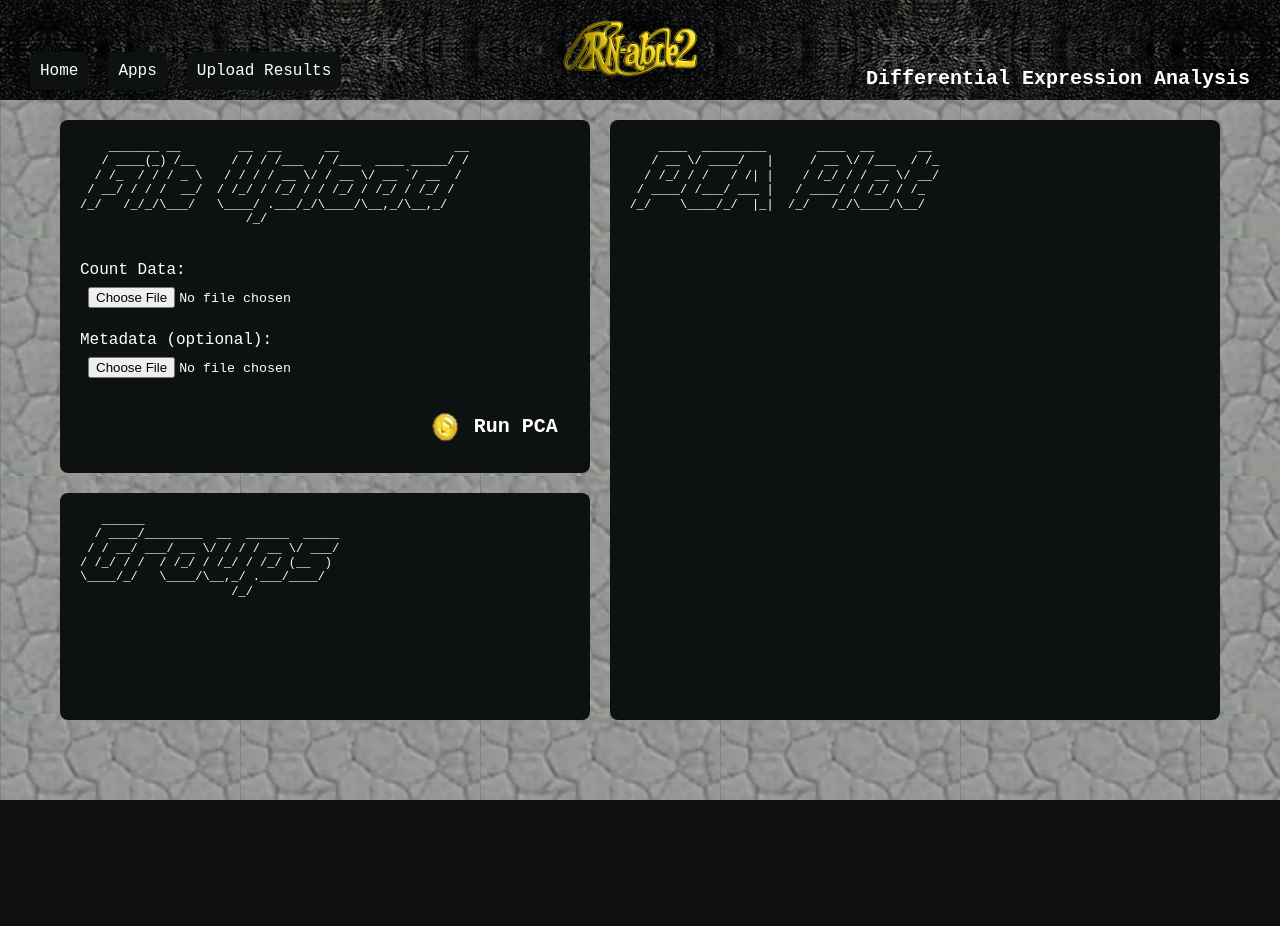
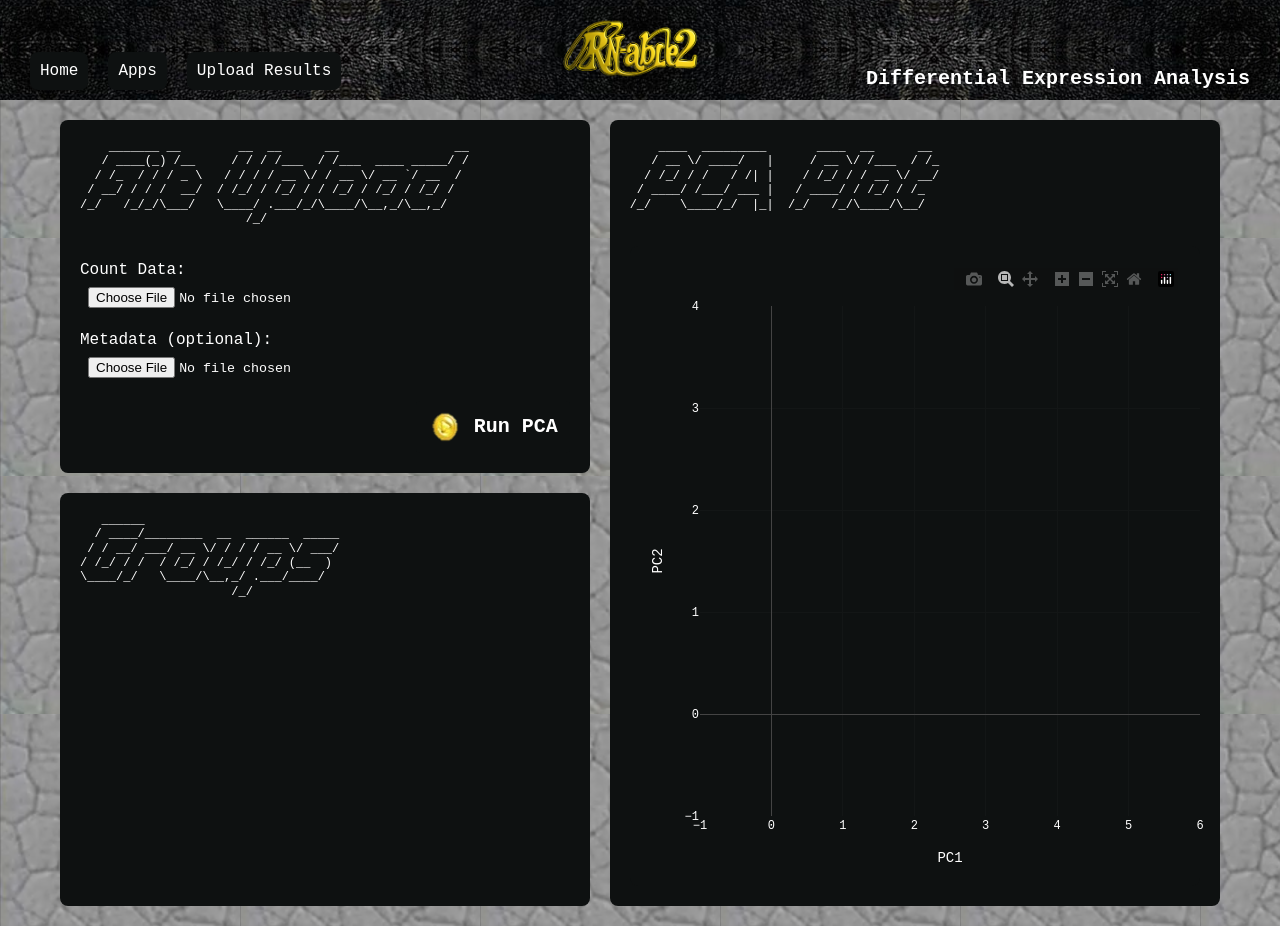
Before and after one commit to rbednarek/rn-able-2, a Django app: template rnable_2/de_analysis/templates/de_analysis/analysis.html in a window 1280 px wide. Before the commit the page ends 800 px from the top, so only its background shows below. Run offline with Django 5.2, Linux system fonts and the light colour scheme; the template is opened without the code that fills it, so the values that code supplies are empty; some libraries are stand-ins or nearby versions.

Commit message:
empty plot added

```diff
--- a/rnable_2/de_analysis/templates/de_analysis/analysis.html
+++ b/rnable_2/de_analysis/templates/de_analysis/analysis.html
@@ -50,6 +50,7 @@
  / ____/ /___/ ___ |   / ____/ / /_/ / /_
 /_/    \____/_/  |_|  /_/   /_/\____/\__/
             </pre>
+            <div id="scatter-plot" class="plot-container"></div>
         </div>
         <div class="groups-container">
             <pre class="ascii-title-small">
@@ -67,7 +68,7 @@
 
 {% block extra_js %}
 <!-- Plotly.js -->
-<script src="https://cdn.plot.ly/plotly-2.26.0.min.js"></script>
+<script src="https://cdn.plot.ly/plotly-latest.min.js"></script>
 
 <script>
 document.addEventListener("DOMContentLoaded", function() {
@@ -90,4 +91,34 @@ document.addEventListener("DOMContentLoaded", function() {
     setupUpload("metadata-upload-trigger", "metadata-file", "metadata-file-name");
 });
 </script>
+
+
+<script>
+    document.addEventListener("DOMContentLoaded", function() {
+        var plotDiv = document.getElementById('scatter-plot');
+        var trace = {
+            x: [],  // empty
+            y: [],  // empty
+            mode: 'markers',
+            type: 'scatter',
+            marker: { size: 10, color: 'blue' }
+        };
+
+        var data = [trace];
+
+        var layout = {
+            xaxis: { title: 'PC1' },
+            yaxis: { title: 'PC2' },
+            margin: { t: 40, l: 50, r: 20, b: 50 },
+            paper_bgcolor: '#0e1111',
+            plot_bgcolor: '#0e1111',
+            font: { color: '#fff', family: 'Courier New, monospace' }
+        };
+
+        Plotly.newPlot('scatter-plot', data, layout, {responsive: true});
+        window.addEventListener('resize', function() {
+        Plotly.Plots.resize(plotDiv);
+    });
+    });
+</script>
 {% endblock %}
--- a/rnable_2/static/css/main.css
+++ b/rnable_2/static/css/main.css
@@ -438,7 +438,6 @@ body {
     color: white;
     font-family: 'Courier New', Courier, monospace;
     height: calc(100% - <upload-container-height> - 20px);
-    /* optionally set min-height if you want to match plot container minus upload */
 }
 
 /* Right column - plot container (spans full height) */
@@ -447,8 +446,10 @@ body {
     grid-row: 1 / 3; /* spans both rows of left column */
     background-color: #0e1111;
     padding: 20px;
+    box-sizing: border-box;
     border-radius: 8px;
     min-height: 600px;
+    width: 100%;
 }
 
 
```
